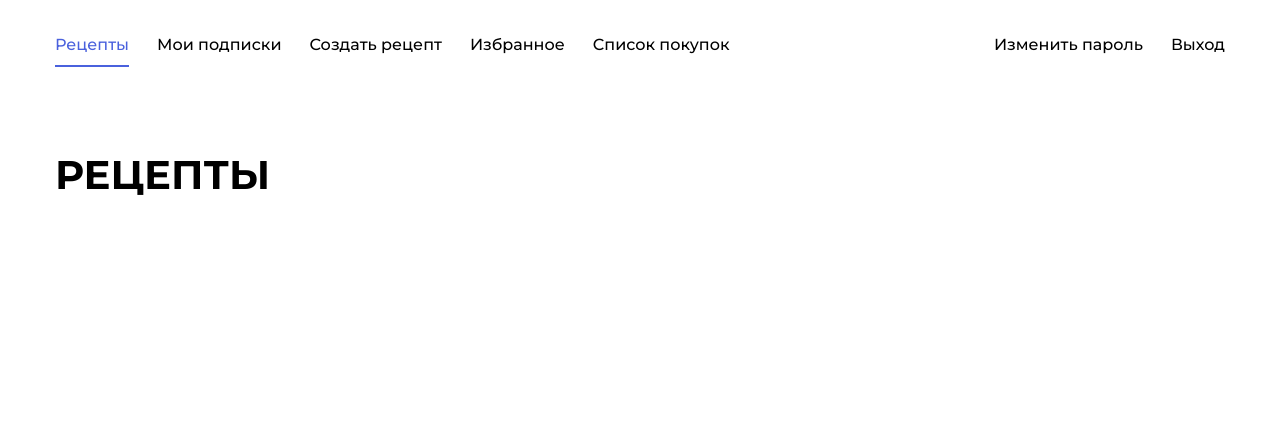
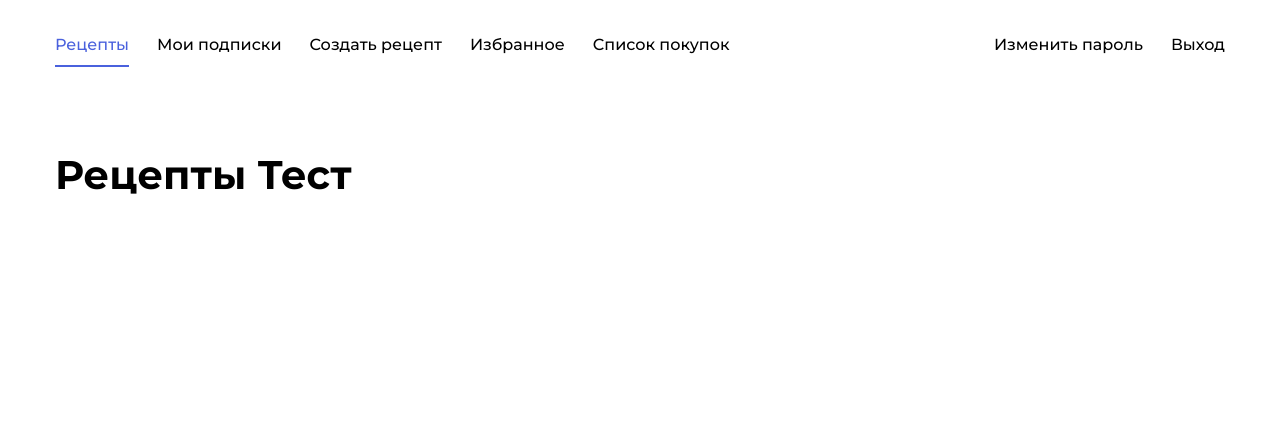
Before and after one commit to JulieNikitina/foodgram-project, a Django app: page / in a window 1280 px wide. Shown: the top 430 px of the page. Run offline with Django 3.2, Linux system fonts and the light colour scheme; the visitor is signed in with stand-in values (Sample User, id 1); data that the repository does not hold is empty.

Commit message:
problems

```diff
--- a/recipes/templates/recipes/index.html
+++ b/recipes/templates/recipes/index.html
@@ -7,7 +7,7 @@
 {% endblock %}
 {% csrf_token %}
 {% block header %}
-    РЕЦЕПТЫ
+    Рецепты Тест
 {% endblock %}
 {% block menu %}
     {% include 'recipes/utils/tags.html' %}
```
